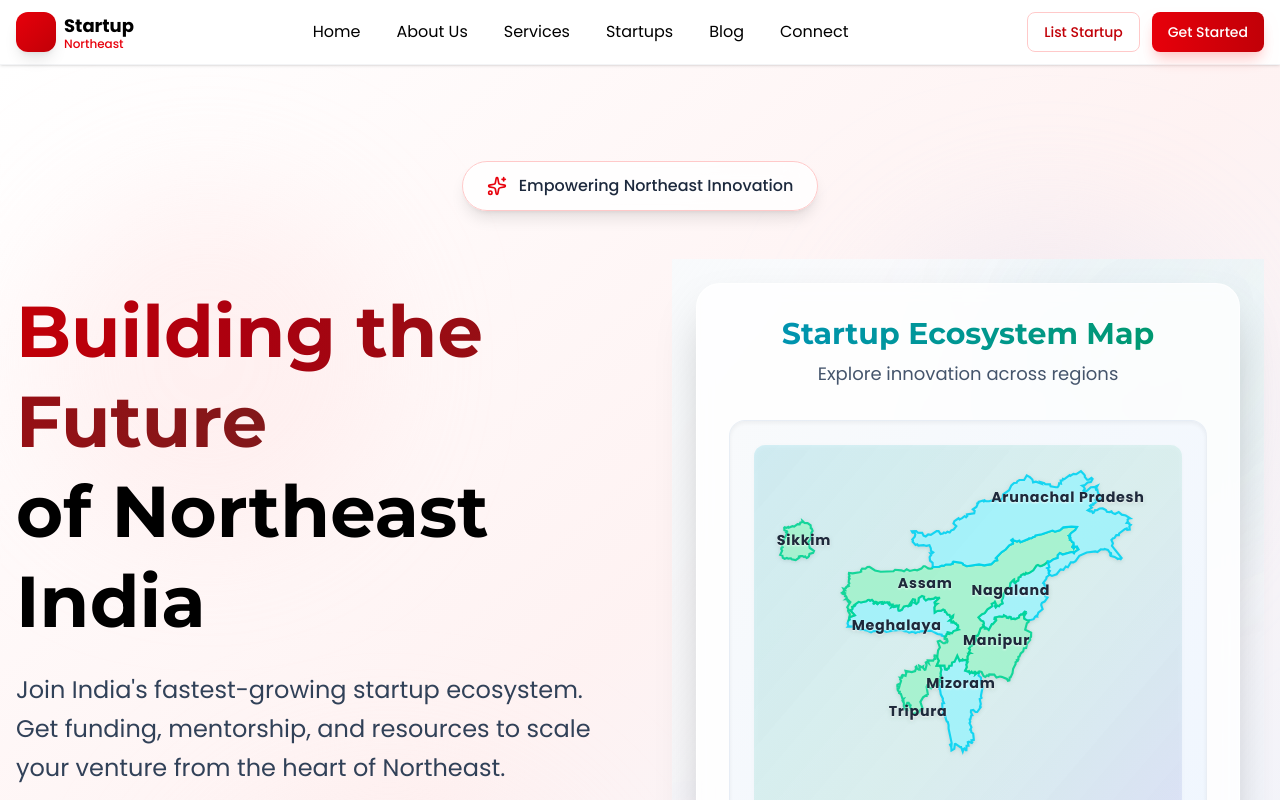
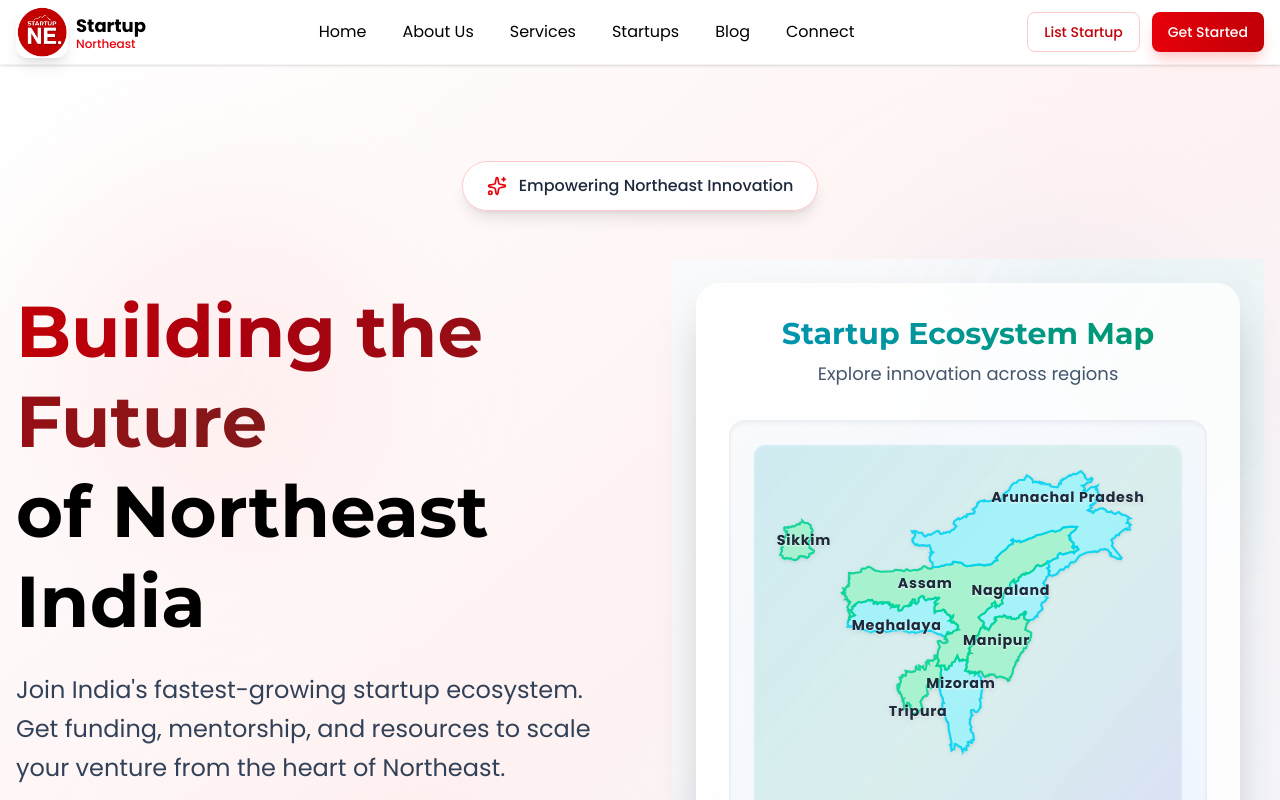
Before and after one commit to Nibirdeka7/StartUp_NE, a React (Vite) app: page / in a window 1280 px wide. Shown: the top 800 px of the page. Built offline with nearby package versions, Linux system fonts and the light colour scheme.

Commit message:
basic logo fixes

```diff
--- a/index.html
+++ b/index.html
@@ -2,9 +2,9 @@
 <html lang="en">
   <head>
     <meta charset="UTF-8" />
-    <link rel="icon" type="image/svg+xml" href="/vite.svg" />
+    <link rel="icon" type="image/svg+xml" href="/Startup_NE.png" />
     <meta name="viewport" content="width=device-width, initial-scale=1.0" />
-    <title>startup-ne</title>
+    <title>Startup NE</title>
   </head>
   <body>
     <div id="root"></div>
--- a/src/components/Navbar.jsx
+++ b/src/components/Navbar.jsx
@@ -25,10 +25,9 @@ function Navbar({ currentPage, onNavigate }) {
             className="flex items-center gap-2 group"
           >
             <div className="relative">
-              <div className="w-10 h-10 bg-linear-to-br from-red-600 to-red-700 rounded-xl flex items-center justify-center shadow-lg group-hover:shadow-red-200 transition-shadow">
-                {/* <Sparkles className="w-5 h-5 text-white" /> */}
+             <div className="w-13 h-13 rounded-xl flex items-center justify-center shadow-lg group-hover:shadow-red-200 transition-shadow">
+                <img src="/Startup_NE.png" alt="" />
               </div>
-              {/* <div className="absolute -top-1 -right-1 w-3 h-3 bg-linear-to-br from-red-400 to-red-500 rounded-full animate-pulse" /> */}
             </div>
             <div className="flex flex-col items-start">
               <span className="font-montserrat font-bold text-oxford-blue text-lg">Startup</span>
```
Also changed, not shown: public/Startup_NE.png (added).
